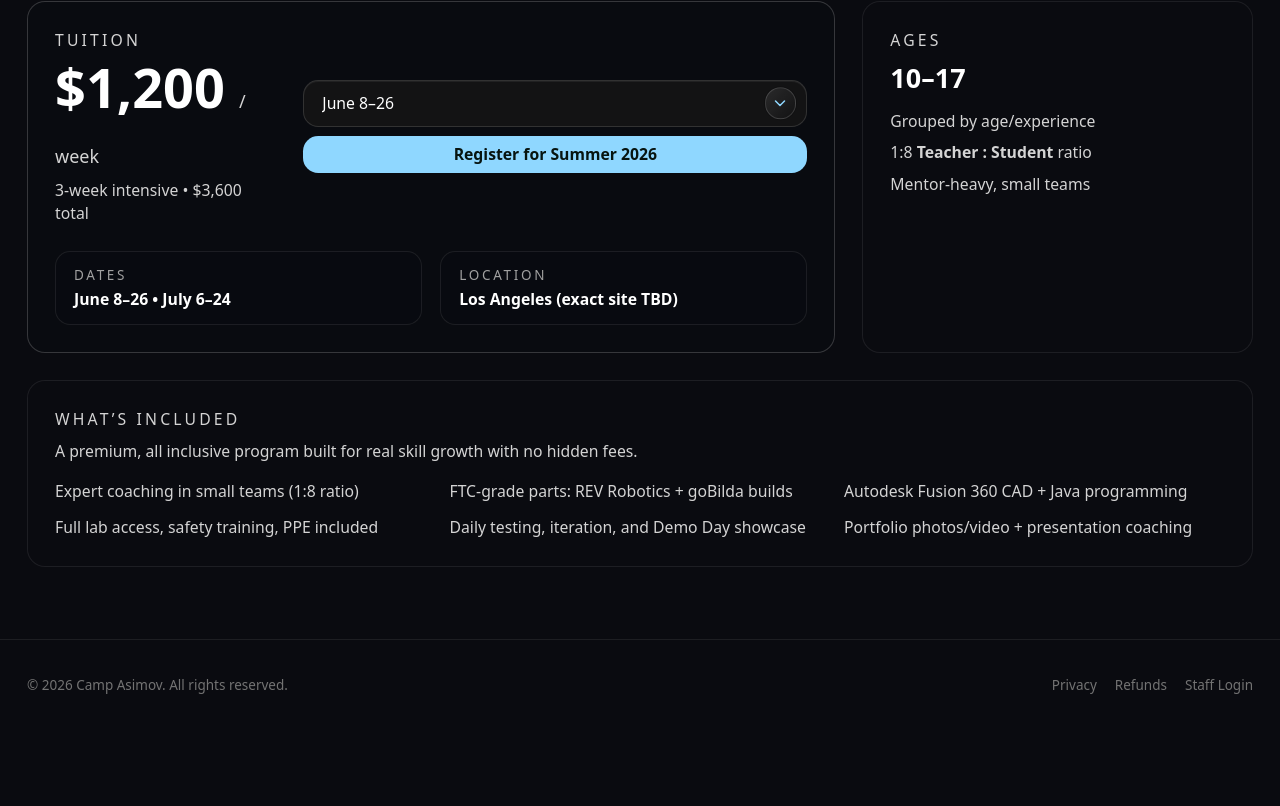
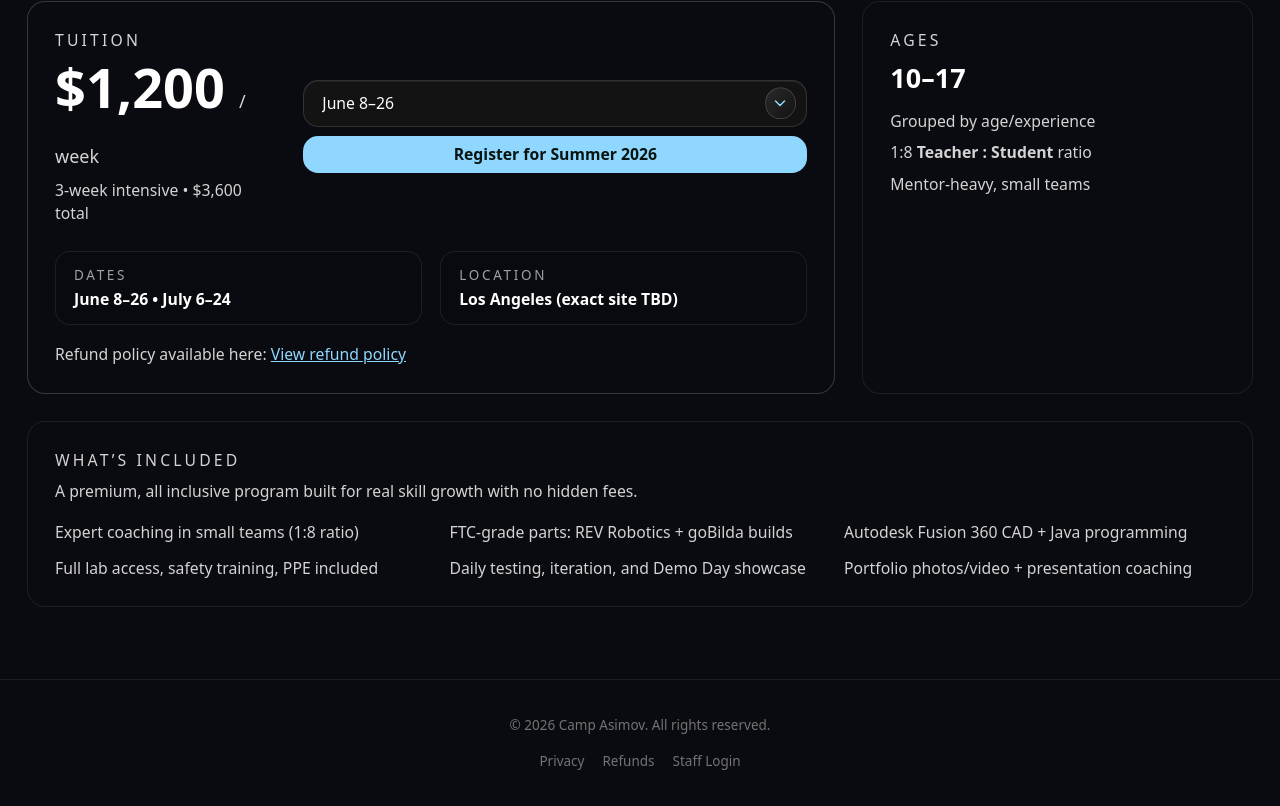
Before and after one commit to KingKumar/camp-asimov, a Next.js app: page /program in a window 1280 px wide. Shown: the part 2359-3165 px from the top of the page. Before the commit the page ends 3089 px from the top, so only its background shows below. Built offline with nearby package versions, Linux system fonts and the light colour scheme.

Commit message:
centered bottom links, added refund policy link to register card

```diff
--- a/components/SiteShell.tsx
+++ b/components/SiteShell.tsx
@@ -244,7 +244,7 @@ export default function SiteShell({ children, enableReel = false }: SiteShellPro
         </motion.div>
 
         <footer className="border-t py-8 text-center text-xs text-neutral-500" style={{ borderColor: ink.line }}>
-          <div className="mx-auto max-w-7xl px-6 flex flex-col md:flex-row gap-4 items-center justify-between">
+          <div className="mx-auto max-w-7xl px-6 flex flex-col gap-4 items-center justify-center text-center">
             <div>© {new Date().getFullYear()} Camp Asimov. All rights reserved.</div>
             <div className="flex gap-4">
               <a className="hover:text-neutral-300" href="/privacy.html">Privacy</a>
--- a/components/sections/ProgramDetailsSection.tsx
+++ b/components/sections/ProgramDetailsSection.tsx
@@ -304,6 +304,12 @@ export default function ProgramDetailsSection() {
                   <div className="mt-1 font-semibold text-white">Los Angeles (exact site TBD)</div>
                 </div>
               </div>
+              <div className="mt-4 text-xs md:text-sm text-neutral-300">
+                Refund policy available here:{" "}
+                <a className="underline" href="/refunds.html" style={{ color: ink.accent }}>
+                  View refund policy
+                </a>
+              </div>
             </div>
 
             <div className="rounded-2xl border p-6" style={{ borderColor: ink.line, background: "rgba(12,14,18,0.18)" }}>
```
